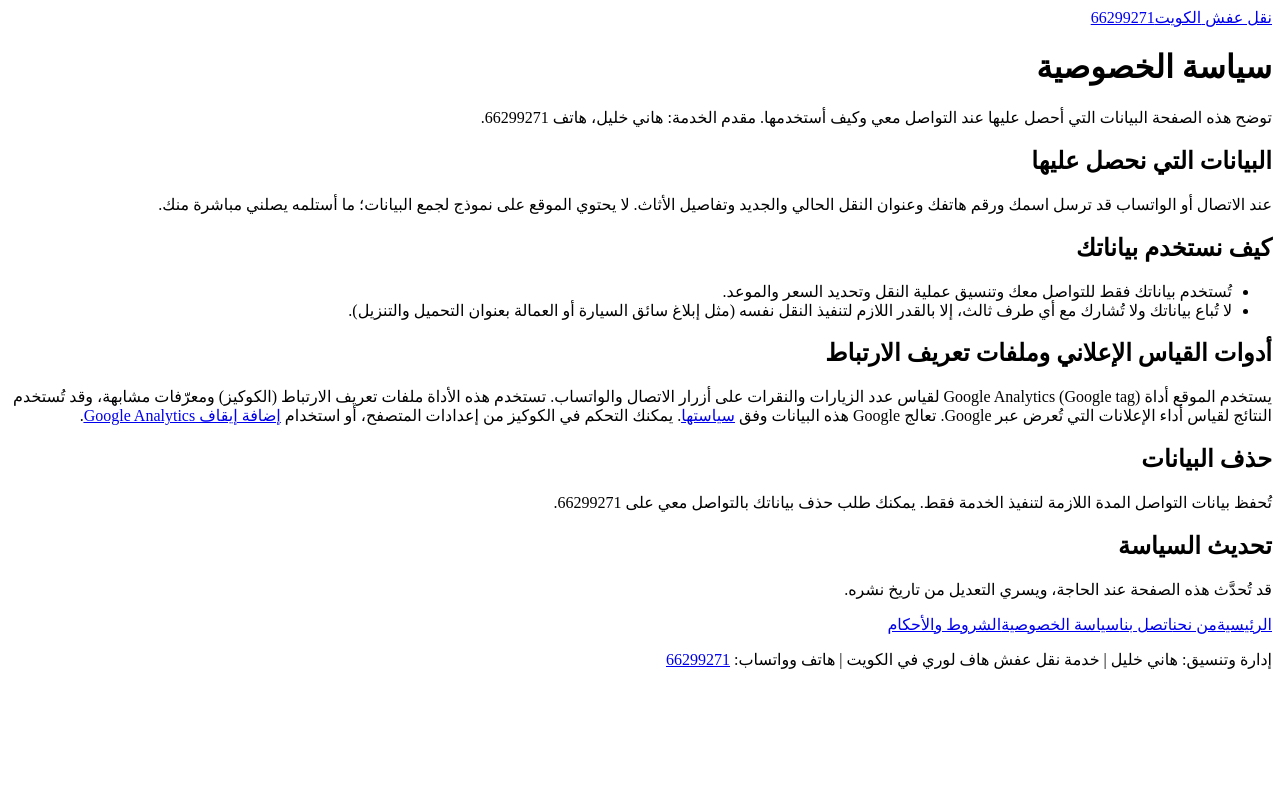
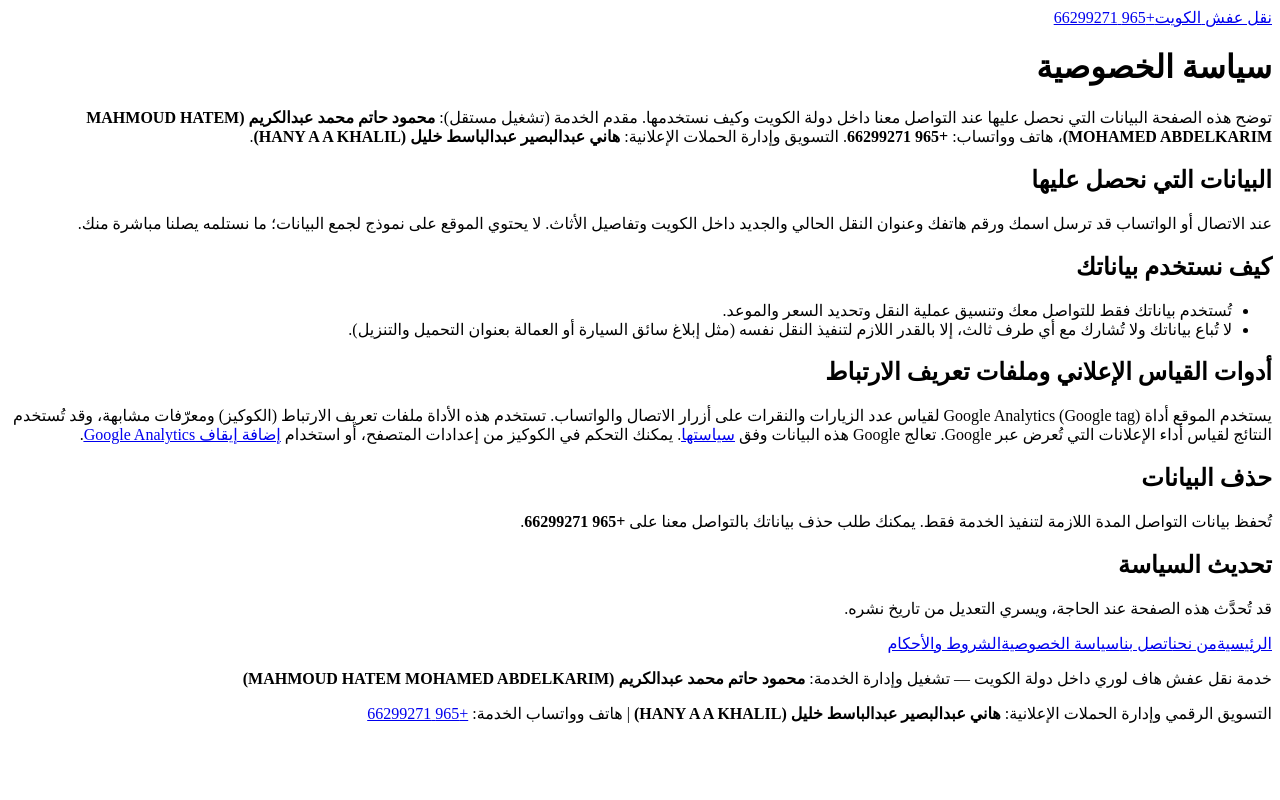
Before and after one commit to hanykhalil9003-dotcom/naqlkw, a plain HTML site: page privacy.html in a window 1280 px wide. Shown: the top 800 px of the page. Drawn offline with Linux system fonts and the light colour scheme.

Commit message:
Update privacy.html

```diff
--- a/privacy.html
+++ b/privacy.html
@@ -10,12 +10,12 @@
 <script async src="https://www.googletagmanager.com/gtag/js?id=G-XXXXXXXXXX"></script>
 <script>window.dataLayer=window.dataLayer||[];function gtag(){dataLayer.push(arguments);}gtag('js',new Date());gtag('config','G-XXXXXXXXXX');</script>
 </head><body>
-<header><div class="wrap"><a class="brand" href="index.html">نقل عفش <span>الكويت</span></a><a class="head-tel" href="tel:+96566299271" data-track="header_call">66299271</a></div></header>
+<header><div class="wrap"><a class="brand" href="index.html">نقل عفش <span>الكويت</span></a><a class="head-tel" href="tel:+96566299271" data-track="header_call">+965 66299271</a></div></header>
 <div class="page-title"><div class="wrap"><h1>سياسة الخصوصية</h1></div></div>
 <main><div class="wrap">
-<p>توضح هذه الصفحة البيانات التي أحصل عليها عند التواصل معي وكيف أستخدمها. مقدم الخدمة: هاني خليل، هاتف 66299271.</p>
+<p>توضح هذه الصفحة البيانات التي نحصل عليها عند التواصل معنا داخل دولة الكويت وكيف نستخدمها. مقدم الخدمة (تشغيل مستقل): <strong>محمود حاتم محمد عبدالكريم (MAHMOUD HATEM MOHAMED ABDELKARIM)</strong>، هاتف وواتساب: <strong>+965 66299271</strong>. التسويق وإدارة الحملات الإعلانية: <strong>هاني عبدالبصير عبدالباسط خليل (HANY A A KHALIL)</strong>.</p>
 <h2>البيانات التي نحصل عليها</h2>
-<p>عند الاتصال أو الواتساب قد ترسل اسمك ورقم هاتفك وعنوان النقل الحالي والجديد وتفاصيل الأثاث. لا يحتوي الموقع على نموذج لجمع البيانات؛ ما أستلمه يصلني مباشرة منك.</p>
+<p>عند الاتصال أو الواتساب قد ترسل اسمك ورقم هاتفك وعنوان النقل الحالي والجديد داخل الكويت وتفاصيل الأثاث. لا يحتوي الموقع على نموذج لجمع البيانات؛ ما نستلمه يصلنا مباشرة منك.</p>
 <h2>كيف نستخدم بياناتك</h2>
 <ul>
 <li>تُستخدم بياناتك فقط للتواصل معك وتنسيق عملية النقل وتحديد السعر والموعد.</li>
@@ -24,13 +24,14 @@
 <h2>أدوات القياس الإعلاني وملفات تعريف الارتباط</h2>
 <p>يستخدم الموقع أداة Google Analytics (Google tag) لقياس عدد الزيارات والنقرات على أزرار الاتصال والواتساب. تستخدم هذه الأداة ملفات تعريف الارتباط (الكوكيز) ومعرّفات مشابهة، وقد تُستخدم النتائج لقياس أداء الإعلانات التي تُعرض عبر Google. تعالج Google هذه البيانات وفق <a href="https://policies.google.com/technologies/partner-sites" target="_blank" rel="noopener"><u>سياستها</u></a>. يمكنك التحكم في الكوكيز من إعدادات المتصفح، أو استخدام <a href="https://tools.google.com/dlpage/gaoptout" target="_blank" rel="noopener"><u>إضافة إيقاف Google Analytics</u></a>.</p>
 <h2>حذف البيانات</h2>
-<p>تُحفظ بيانات التواصل المدة اللازمة لتنفيذ الخدمة فقط. يمكنك طلب حذف بياناتك بالتواصل معي على 66299271.</p>
+<p>تُحفظ بيانات التواصل المدة اللازمة لتنفيذ الخدمة فقط. يمكنك طلب حذف بياناتك بالتواصل معنا على <strong>+965 66299271</strong>.</p>
 <h2>تحديث السياسة</h2>
 <p>قد تُحدَّث هذه الصفحة عند الحاجة، ويسري التعديل من تاريخ نشره.</p>
 </div></main>
 <footer><div class="wrap">
 <nav class="flinks" aria-label="روابط الموقع"><a href="index.html">الرئيسية</a><a href="about.html">من نحن</a><a href="contact.html">اتصل بنا</a><a href="privacy.html">سياسة الخصوصية</a><a href="terms.html">الشروط والأحكام</a></nav>
-<p>إدارة وتنسيق: هاني خليل | خدمة نقل عفش هاف لوري في الكويت | هاتف وواتساب: <a class="tel" href="tel:+96566299271">66299271</a></p></div></footer>
+<p>خدمة نقل عفش هاف لوري داخل دولة الكويت — تشغيل وإدارة الخدمة: <strong>محمود حاتم محمد عبدالكريم (MAHMOUD HATEM MOHAMED ABDELKARIM)</strong></p>
+<p>التسويق الرقمي وإدارة الحملات الإعلانية: <strong>هاني عبدالبصير عبدالباسط خليل (HANY A A KHALIL)</strong> | هاتف وواتساب الخدمة: <a class="tel" href="tel:+96566299271">+965 66299271</a></p></div></footer>
 <a class="float float-call" href="tel:+96566299271" aria-label="اتصل بنا" data-track="float_call"><svg viewBox="0 0 24 24" aria-hidden="true"><path d="M6.6 10.8a15.1 15.1 0 0 0 6.6 6.6l2.2-2.2a1 1 0 0 1 1-.25 11.4 11.4 0 0 0 3.6.57 1 1 0 0 1 1 1V20a1 1 0 0 1-1 1A17 17 0 0 1 3 4a1 1 0 0 1 1-1h3.5a1 1 0 0 1 1 1c0 1.25.2 2.45.57 3.6a1 1 0 0 1-.25 1z"/></svg></a>
 <a class="float float-wa" href="https://wa.me/96566299271" target="_blank" rel="noopener" aria-label="واتساب" data-track="float_whatsapp"><svg viewBox="0 0 24 24" aria-hidden="true"><path d="M12 2a10 10 0 0 0-8.6 15.1L2 22l5-1.3A10 10 0 1 0 12 2zm5.2 14.2c-.2.6-1.3 1.2-1.8 1.2-.5.1-1 .2-3.2-.7-2.700-1.100-4.400-3.800-4.600-4-.1-.2-1.100-1.400-1.100-2.700 0-1.300.7-1.900.9-2.200.2-.3.5-.3.700-.3h.5c.2 0 .4 0 .6.500.2.600.8 2 .9 2.200.1.100.1.300 0 .5-.1.200-.2.300-.3.500l-.4.500c-.1.100-.3.300-.1.600.2.300.7 1.200 1.500 1.900 1 .9 1.800 1.200 2.100 1.300.3.100.5.100.6-.1.200-.2.700-.8.900-1.100.2-.3.400-.2.600-.1l2 .9c.3.100.5.200.5.300.1.100.1.600-.1 1.200z"/></svg></a>
 <script>document.addEventListener('click',function(e){var el=e.target.closest('[data-track]');if(!el||typeof gtag!=='function')return;var n=el.getAttribute('data-track');gtag('event','generate_lead',{method:n.indexOf('whatsapp')>-1?'whatsapp':'call',event_label:n});});</script>
```
